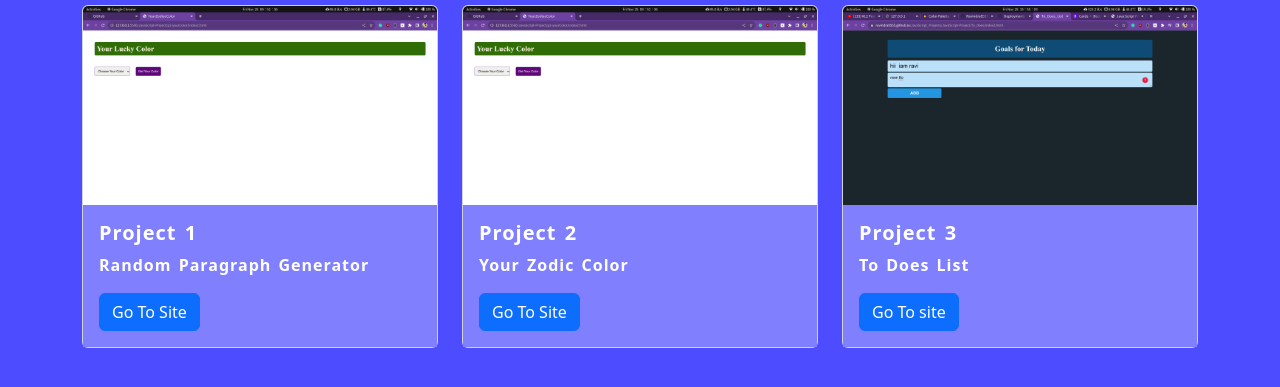
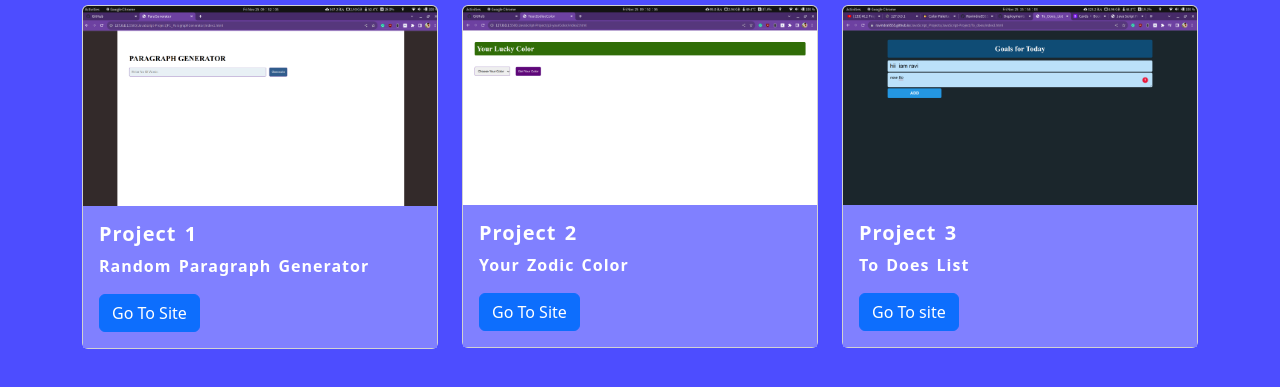
Before and after one commit to Ravindra9555/JavaScript_Projects, a plain HTML site: page index.html in a window 1280 px wide. Shown: the part 101-488 px from the top of the page. Drawn offline with nearby package versions, Linux system fonts and the light colour scheme.

Commit message:
img fixed

```diff
--- a/index.html
+++ b/index.html
@@ -19,7 +19,7 @@
         <div class="row">
             <div class="pcard col-sm-4">
               <div class="card">
-                <img src="assets/img/p2.png" class="card-img-top" alt="...">
+                <img src="assets/img/p1.png" class="card-img-top" alt="...">
                 <div class="card-body">
                   <h5 class="card-title">Project 1</h5>
                   <p class="card-text">Random Paragraph Generator</p>
```
